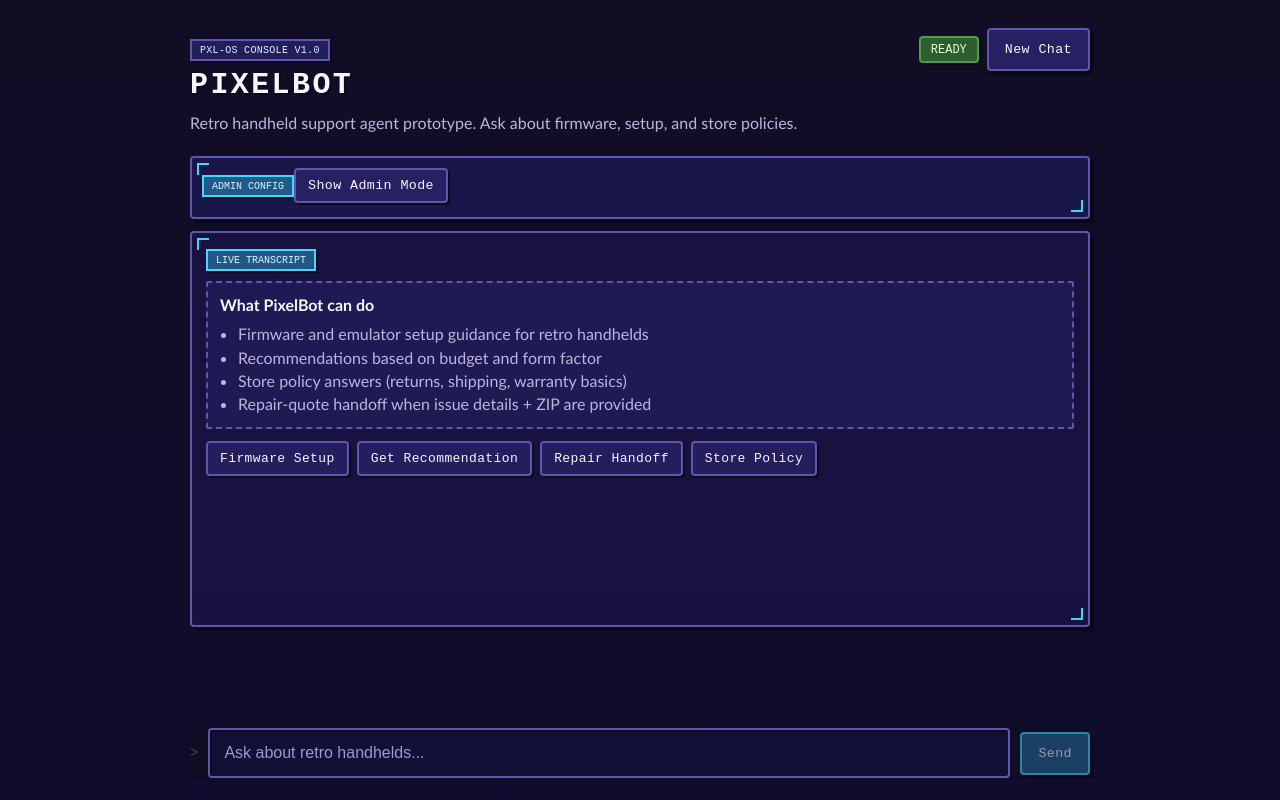
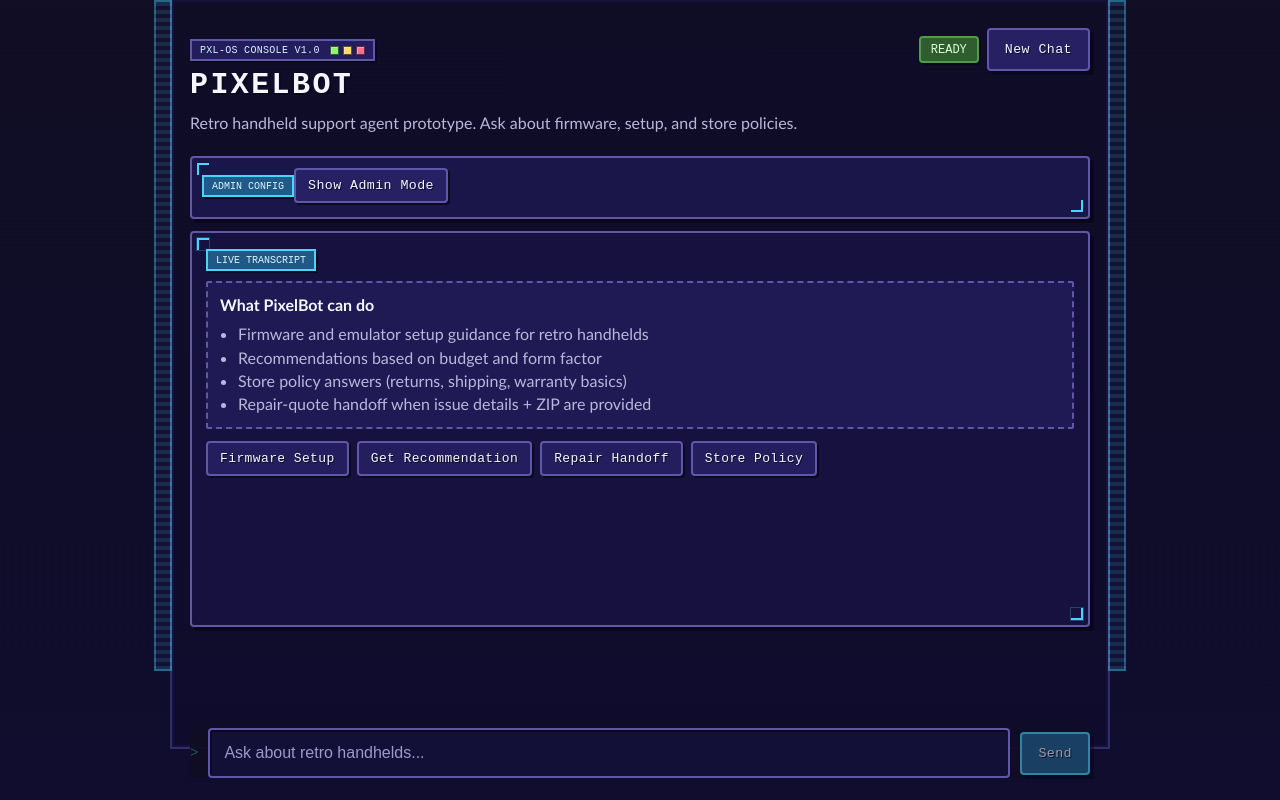
Before and after one commit to b0yu-li/pixel-bot, a Next.js app: page / in a window 1280 px wide. Built offline with nearby package versions, Linux system fonts and the light colour scheme.

Commit message:
style: renovate UI

```diff
--- a/app/globals.css
+++ b/app/globals.css
@@ -61,6 +61,37 @@ body::before {
   padding: 28px 18px 120px 18px;
   position: relative;
   z-index: 1;
+  border: 2px solid rgba(96, 87, 168, 0.45);
+  border-top: 0;
+  background: rgba(18, 14, 48, 0.26);
+  box-shadow: inset 0 0 0 2px rgba(34, 27, 89, 0.4);
+}
+
+.container::before,
+.container::after {
+  content: "";
+  position: absolute;
+  top: 0;
+  width: 14px;
+  height: calc(100% - 80px);
+  pointer-events: none;
+  background:
+    repeating-linear-gradient(
+      180deg,
+      rgba(69, 213, 255, 0.16) 0,
+      rgba(69, 213, 255, 0.16) 4px,
+      rgba(39, 32, 99, 0.2) 4px,
+      rgba(39, 32, 99, 0.2) 8px
+    );
+  border: 2px solid rgba(69, 213, 255, 0.35);
+}
+
+.container::before {
+  left: -18px;
+}
+
+.container::after {
+  right: -18px;
 }
 
 .titleRow {
@@ -78,6 +109,9 @@ body::before {
 .hudLabel {
   display: inline-block;
   width: fit-content;
+  display: inline-flex;
+  align-items: center;
+  gap: 10px;
   font-size: 10px;
   padding: 4px 8px 3px;
   border: 2px solid var(--border);
@@ -87,6 +121,31 @@ body::before {
   letter-spacing: 0.03em;
   text-transform: uppercase;
   box-shadow: var(--pixel-shadow-sm);
+}
+
+.hudLights {
+  display: inline-flex;
+  gap: 4px;
+}
+
+.hudLight {
+  width: 7px;
+  height: 7px;
+  border: 1px solid rgba(10, 8, 26, 0.65);
+  box-shadow: inset 1px 1px 0 rgba(255, 255, 255, 0.28);
+}
+
+.hudLight:nth-child(1) {
+  background: #8df173;
+}
+
+.hudLight:nth-child(2) {
+  background: #ffd966;
+}
+
+.hudLight:nth-child(3) {
+  background: #ff6f91;
+  animation: alert-pulse 1.6s steps(2) infinite;
 }
 
 .headerActions {
@@ -234,6 +293,20 @@ h1 {
   box-shadow: var(--pixel-shadow);
 }
 
+.chat::selection,
+.chat *::selection {
+  background: rgba(69, 213, 255, 0.35);
+  color: #ffffff;
+}
+
+.chat::before {
+  box-shadow: 0 0 0 1px rgba(69, 213, 255, 0.25);
+}
+
+.chat::after {
+  box-shadow: 0 0 0 1px rgba(69, 213, 255, 0.25);
+}
+
 .panelLabel {
   display: inline-block;
   margin-bottom: 10px;
@@ -285,6 +358,10 @@ h1 {
   padding: 8px 6px;
   border-radius: 2px;
   align-items: flex-start;
+}
+
+.msg:hover {
+  background: rgba(52, 43, 126, 0.28);
 }
 
 .msg.assistant .content {
@@ -499,10 +576,11 @@ button {
   transition: transform 90ms steps(2), box-shadow 90ms steps(2), filter 90ms steps(2);
   font-family: "Press Start 2P", "Courier New", monospace;
   letter-spacing: 0.03em;
+  text-shadow: 1px 1px 0 rgba(8, 6, 23, 0.8);
 }
 
 button:hover:not(:disabled) {
-  filter: brightness(1.08);
+  filter: brightness(1.08) saturate(1.05);
 }
 
 button:active:not(:disabled) {
@@ -523,6 +601,11 @@ button:active:not(:disabled) {
   padding: 8px 12px;
   font-size: 13px;
   box-shadow: var(--pixel-shadow-sm);
+}
+
+.chip:hover:not(:disabled) {
+  transform: translate(-1px, -1px);
+  box-shadow: 3px 3px 0 rgba(10, 8, 26, 0.85);
 }
 
 .adminPresets {
@@ -650,9 +733,29 @@ button:disabled {
   }
 }
 
+@keyframes alert-pulse {
+  0%,
+  70%,
+  100% {
+    filter: brightness(1);
+  }
+  71%,
+  85% {
+    filter: brightness(1.35);
+  }
+}
+
 @media (max-width: 700px) {
   .container {
     padding: 16px 12px 112px 12px;
+    border-left: 0;
+    border-right: 0;
+    box-shadow: none;
+  }
+
+  .container::before,
+  .container::after {
+    display: none;
   }
 
   .titleRow {
@@ -664,6 +767,10 @@ button:disabled {
   .hudLabel,
   .panelLabel {
     font-size: 9px;
+  }
+
+  .hudLabel {
+    gap: 8px;
   }
 
   .msg {
--- a/app/page.tsx
+++ b/app/page.tsx
@@ -153,7 +153,14 @@ export default function Page() {
     <main className="container">
       <div className="titleRow">
         <div className="titleBlock">
-          <span className="hudLabel">PXL-OS CONSOLE v1.0</span>
+          <span className="hudLabel">
+            PXL-OS CONSOLE v1.0
+            <span className="hudLights" aria-hidden="true">
+              <span className="hudLight" />
+              <span className="hudLight" />
+              <span className="hudLight" />
+            </span>
+          </span>
           <h1 className="pixelTitle">PixelBot</h1>
         </div>
         <div className="headerActions">
```
